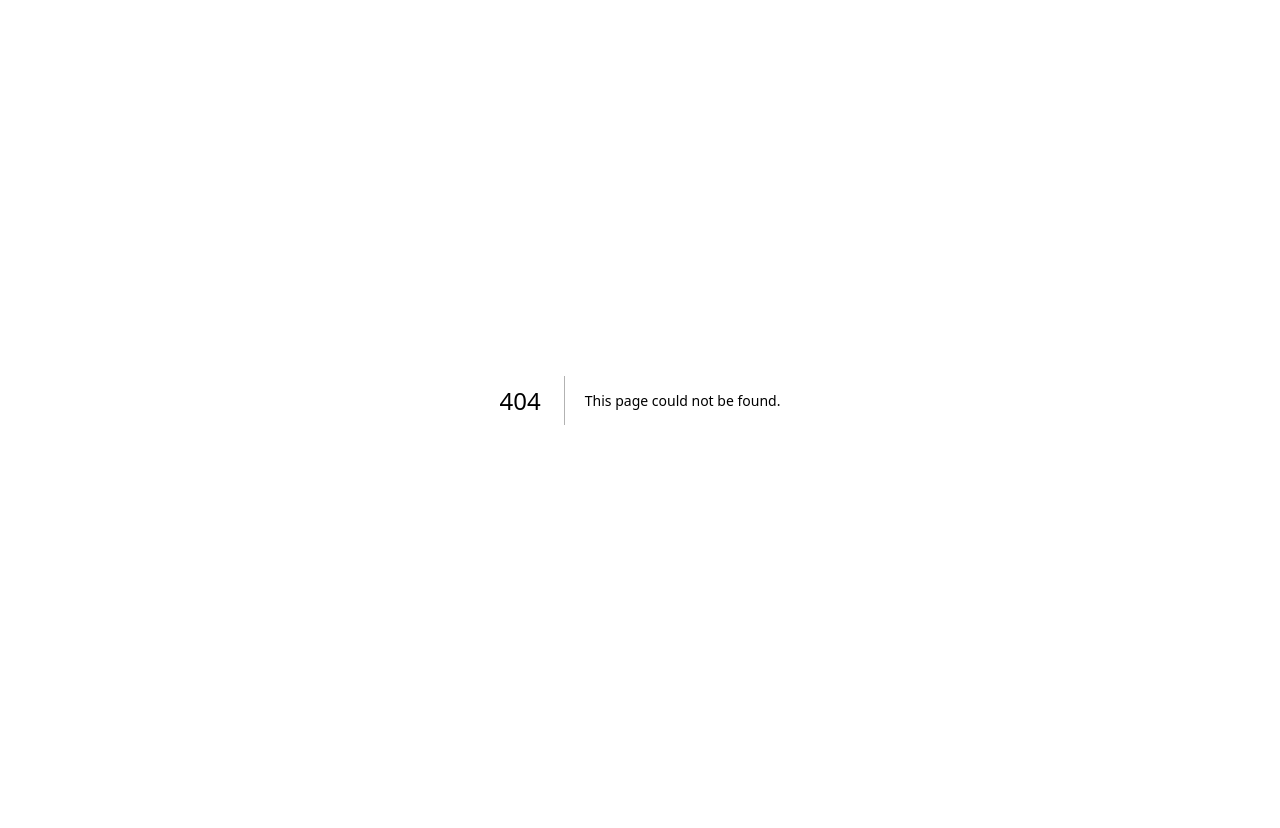
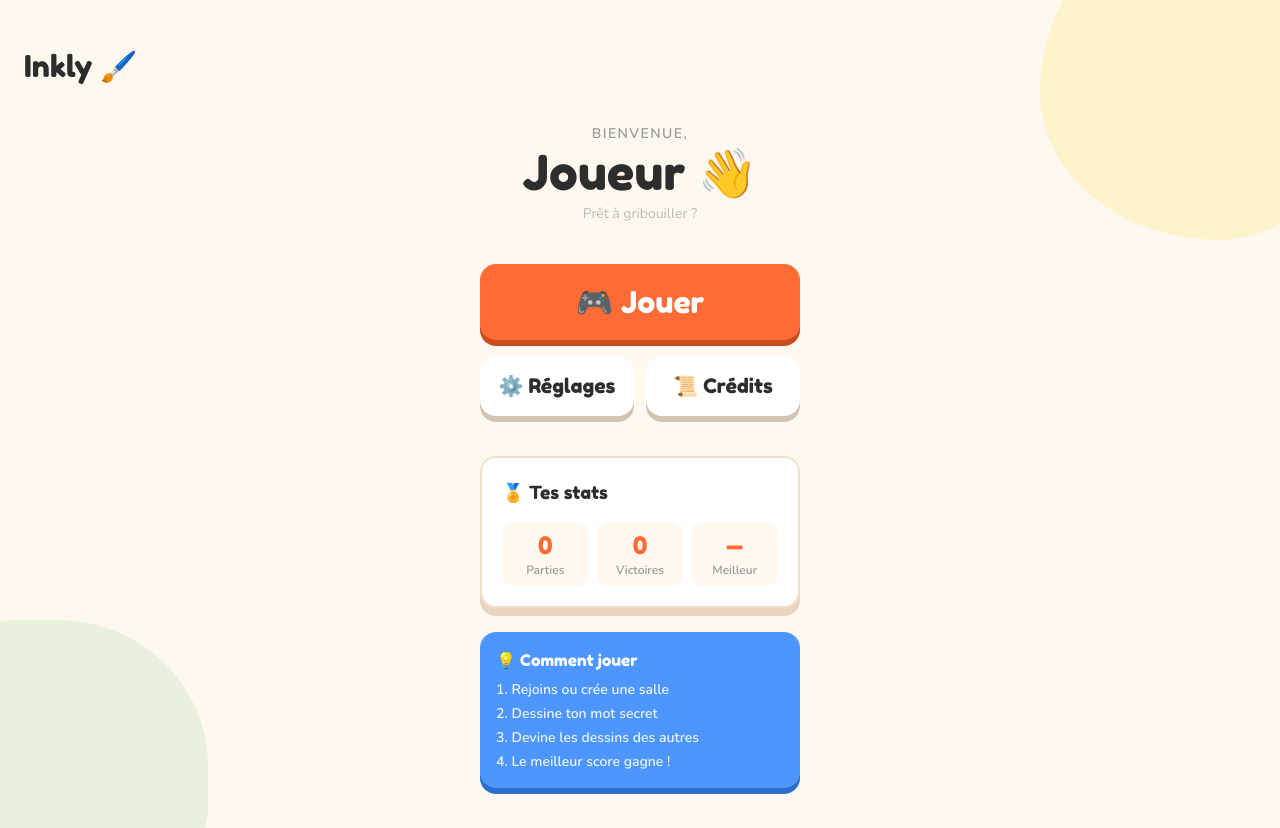
Before and after one commit to girotoo/inkly, a Next.js app in the folder clerk-nextjs/: page /home in a window 1280 px wide. Before the commit this address had no page. Before the commit the page ends 800 px from the top, so only its background shows below. Built offline with nearby package versions, Linux system fonts and the light colour scheme; no server answers.

Commit message:
Criar app/home/page.tsx

```diff
--- /dev/null
+++ b/clerk-nextjs/app/home/page.tsx
@@ -0,0 +1,167 @@
+"use client";
+import { useUser } from "@clerk/nextjs";
+import { useRouter } from "next/navigation";
+import { useEffect, useState } from "react";
+
+export default function HomePage() {
+  const { user, isLoaded } = useUser();
+  const router = useRouter();
+  const [mounted, setMounted] = useState(false);
+
+  useEffect(() => {
+    setMounted(true);
+  }, []);
+
+  if (!isLoaded || !mounted) {
+    return (
+      <div className="min-h-screen bg-[#FFF8F0] flex items-center justify-center">
+        <div className="text-4xl animate-bounce">🖌️</div>
+      </div>
+    );
+  }
+
+  return (
+    <main className="min-h-screen bg-[#FFF8F0] overflow-hidden relative">
+      <style>{`
+        @import url('https://fonts.googleapis.com/css2?family=Fredoka+One&family=Nunito:wght@400;600;700;800&display=swap');
+        * { font-family: 'Nunito', sans-serif; }
+        .font-display { font-family: 'Fredoka One', cursive; }
+
+        @keyframes fadeUp {
+          from { opacity: 0; transform: translateY(20px); }
+          to { opacity: 1; transform: translateY(0); }
+        }
+        @keyframes blob {
+          0%, 100% { border-radius: 60% 40% 30% 70% / 60% 30% 70% 40%; }
+          50% { border-radius: 30% 60% 70% 40% / 50% 60% 30% 60%; }
+        }
+        @keyframes pulse-ring {
+          0% { transform: scale(1); opacity: 0.8; }
+          100% { transform: scale(1.3); opacity: 0; }
+        }
+
+        .fade-up { animation: fadeUp 0.5s ease forwards; opacity: 0; }
+        .blob { animation: blob 7s ease-in-out infinite; }
+
+        .btn-main {
+          transition: all 0.1s;
+          box-shadow: 0 6px 0 #C94E1E;
+          background: #FF6B35;
+        }
+        .btn-main:hover { transform: translateY(3px); box-shadow: 0 3px 0 #C94E1E; }
+        .btn-main:active { transform: translateY(6px); box-shadow: none; }
+
+        .btn-ghost {
+          transition: all 0.1s;
+          box-shadow: 0 6px 0 #d1c4b0;
+          background: white;
+        }
+        .btn-ghost:hover { transform: translateY(3px); box-shadow: 0 3px 0 #d1c4b0; }
+        .btn-ghost:active { transform: translateY(6px); box-shadow: none; }
+
+        .avatar-ring::before {
+          content: '';
+          position: absolute;
+          inset: -4px;
+          border-radius: 50%;
+          background: #FF6B35;
+          animation: pulse-ring 2s ease-out infinite;
+          z-index: -1;
+        }
+      `}</style>
+
+      {/* Background blobs */}
+      <div className="absolute inset-0 pointer-events-none overflow-hidden">
+        <div className="blob absolute w-80 h-80 bg-[#FFD93D] opacity-20 -top-20 -right-20" />
+        <div className="blob absolute w-72 h-72 bg-[#6BCB77] opacity-15 -bottom-20 -left-20" style={{ animationDelay: "3s" }} />
+      </div>
+
+      <div className="relative z-10 flex flex-col items-center min-h-screen px-6 pt-12 pb-10">
+
+        {/* Header */}
+        <div className="fade-up w-full flex justify-between items-center mb-10" style={{ animationDelay: "0.1s" }}>
+          <h1 className="font-display text-3xl text-[#2D2D2D]">Inkly 🖌️</h1>
+          <div className="flex items-center gap-2">
+            {user?.imageUrl && (
+              <div className="relative avatar-ring">
+                <img
+                  src={user.imageUrl}
+                  alt="avatar"
+                  className="w-10 h-10 rounded-full border-2 border-white shadow-md"
+                />
+              </div>
+            )}
+          </div>
+        </div>
+
+        {/* Welcome */}
+        <div className="fade-up text-center mb-10" style={{ animationDelay: "0.2s" }}>
+          <p className="text-[#999] text-sm font-semibold uppercase tracking-widest mb-1">Bienvenue,</p>
+          <h2 className="font-display text-5xl text-[#2D2D2D]">
+            {user?.firstName || "Joueur"} 👋
+          </h2>
+          <p className="text-[#bbb] text-sm mt-2">Prêt à gribouiller ?</p>
+        </div>
+
+        {/* Main Play Button */}
+        <div className="fade-up w-full max-w-xs mb-4" style={{ animationDelay: "0.3s" }}>
+          <button
+            onClick={() => router.push("/play")}
+            className="btn-main w-full rounded-2xl py-5 text-white font-display text-3xl text-center"
+          >
+            🎮 Jouer
+          </button>
+        </div>
+
+        {/* Secondary buttons */}
+        <div className="fade-up w-full max-w-xs flex gap-3" style={{ animationDelay: "0.4s" }}>
+          <button
+            onClick={() => router.push("/settings")}
+            className="btn-ghost flex-1 rounded-2xl py-4 text-[#2D2D2D] font-display text-xl text-center"
+          >
+            ⚙️ Réglages
+          </button>
+          <button
+            onClick={() => router.push("/credits")}
+            className="btn-ghost flex-1 rounded-2xl py-4 text-[#2D2D2D] font-display text-xl text-center"
+          >
+            📜 Crédits
+          </button>
+        </div>
+
+        {/* Stats card */}
+        <div className="fade-up mt-10 w-full max-w-xs" style={{ animationDelay: "0.5s" }}>
+          <div className="bg-white rounded-2xl p-5 border-2 border-[#f0e0cc]" style={{ boxShadow: "0 8px 0 #e8d5bf" }}>
+            <p className="font-display text-lg text-[#2D2D2D] mb-4">🏅 Tes stats</p>
+            <div className="grid grid-cols-3 gap-2 text-center">
+              {[
+                { label: "Parties", value: "0" },
+                { label: "Victoires", value: "0" },
+                { label: "Meilleur", value: "—" },
+              ].map((s, i) => (
+                <div key={i} className="bg-[#FFF8F0] rounded-xl p-2">
+                  <p className="font-display text-2xl text-[#FF6B35]">{s.value}</p>
+                  <p className="text-xs text-[#999] font-semibold">{s.label}</p>
+                </div>
+              ))}
+            </div>
+          </div>
+        </div>
+
+        {/* How to play */}
+        <div className="fade-up mt-6 w-full max-w-xs" style={{ animationDelay: "0.6s" }}>
+          <div className="bg-[#4D96FF] rounded-2xl p-4 text-white" style={{ boxShadow: "0 6px 0 #2d6fcc" }}>
+            <p className="font-display text-base mb-2">💡 Comment jouer</p>
+            <ol className="text-sm space-y-1 font-semibold opacity-90">
+              <li>1. Rejoins ou crée une salle</li>
+              <li>2. Dessine ton mot secret</li>
+              <li>3. Devine les dessins des autres</li>
+              <li>4. Le meilleur score gagne !</li>
+            </ol>
+          </div>
+        </div>
+
+      </div>
+    </main>
+  );
+}
```
